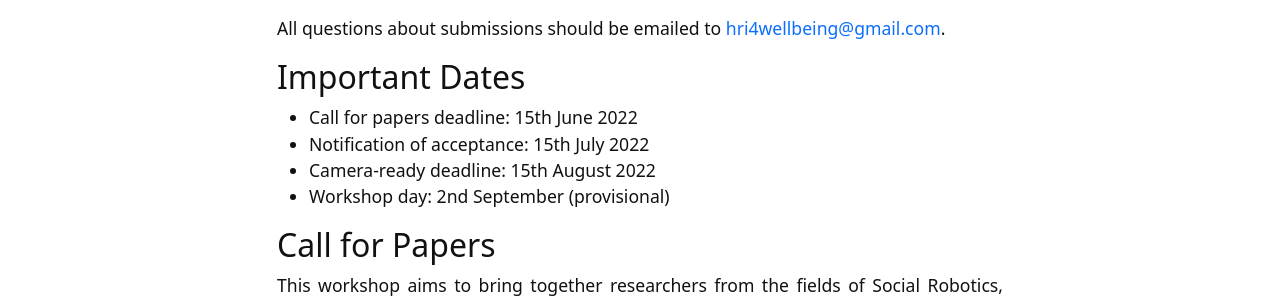
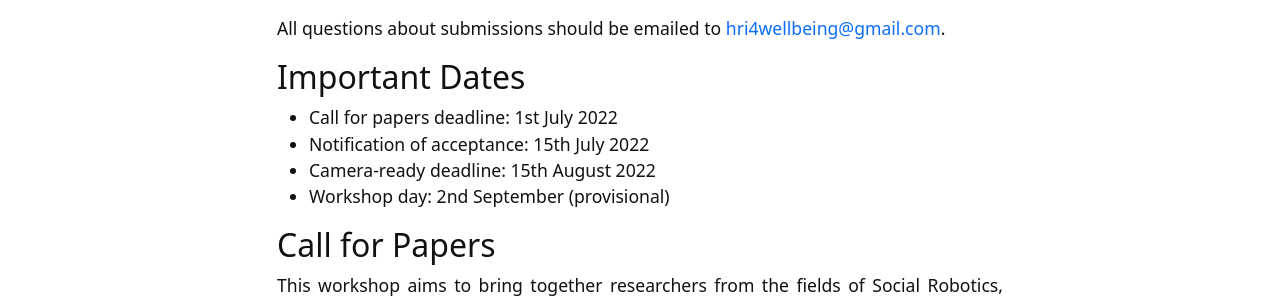
Before and after one commit to hri4wellbeing/hri4wellbeing.github.io, a Jekyll site: the page built from content/4-submission.md, in a window 1280 px wide. Shown: the part 161-461 px from the top of the page. Built offline with Jekyll 4.4.1, drawn with Linux system fonts in a browser that asks for light colours.

Commit message:
update submission deadline to 7/1/22

```diff
--- a/content/4-submission.md
+++ b/content/4-submission.md
@@ -6,7 +6,7 @@ nav: Submission
 All questions about submissions should be emailed to <hri4wellbeing@gmail.com>.
 
 ## Important Dates
-- Call for papers deadline: 15th June 2022
+- Call for papers deadline: 1st July 2022
 - Notification of acceptance: 15th July 2022
 - Camera-ready deadline: 15th August 2022
 - Workshop day: 2nd September (provisional)
```
